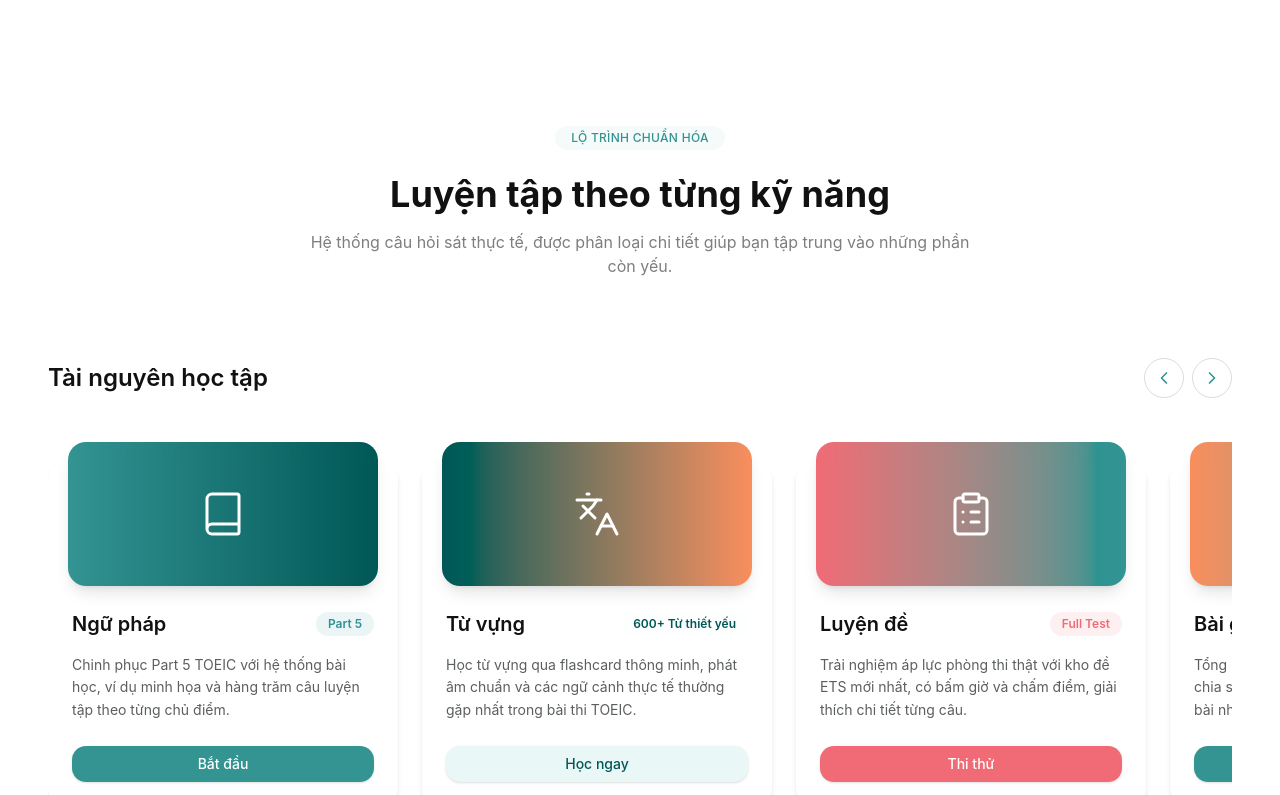
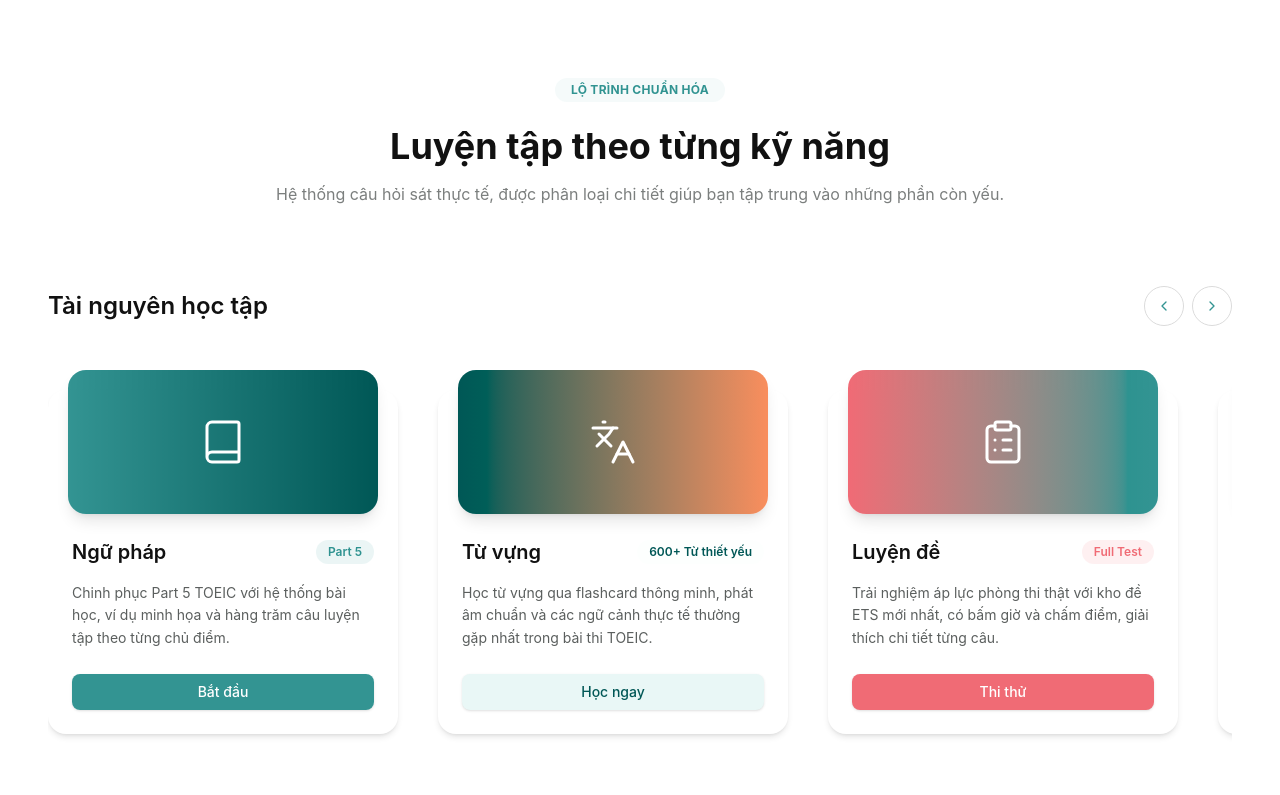
Before and after one commit to ThanhTuan208/QNATP_QANDA-Toeic-Project, a Next.js app: page / in a window 1280 px wide. Shown: the part 860-1655 px from the top of the page. Built offline with nearby package versions, Linux system fonts and the light colour scheme; no server answers.

Commit message:
feat(ui): Update Pratice cards section, responsive mobile/tablet mode

```diff
--- /dev/null
+++ b/src/features/landing/components/Sections/PracticeCardsSection/CardIcon.tsx
@@ -0,0 +1,147 @@
+function BookOpenIcon() {
+  return (
+    <svg
+      xmlns='http://www.w3.org/2000/svg'
+      width='48'
+      height='48'
+      viewBox='0 0 24 24'
+      fill='none'
+      stroke='currentColor'
+      strokeWidth='1.5'
+      strokeLinecap='round'
+      strokeLinejoin='round'
+      role='img'
+      aria-hidden='true'
+    >
+      <path d='M4 19.5v-15A2.5 2.5 0 0 1 6.5 2H19a1 1 0 0 1 1 1v18a1 1 0 0 1-1 1H6.5a1 1 0 0 1 0-5H20' />
+    </svg>
+  )
+}
+
+function LanguagesIcon() {
+  return (
+    <svg
+      xmlns='http://www.w3.org/2000/svg'
+      width='48'
+      height='48'
+      viewBox='0 0 24 24'
+      fill='none'
+      stroke='currentColor'
+      strokeWidth='1.5'
+      strokeLinecap='round'
+      strokeLinejoin='round'
+      role='img'
+      aria-hidden='true'
+    >
+      <path d='m5 8 6 6' />
+      <path d='m4 14 6-6 2-3' />
+      <path d='M2 5h12' />
+      <path d='M7 2h1' />
+      <path d='m22 22-5-10-5 10' />
+      <path d='M14 18h6' />
+    </svg>
+  )
+}
+
+function ClipboardListIcon() {
+  return (
+    <svg
+      xmlns='http://www.w3.org/2000/svg'
+      width='48'
+      height='48'
+      viewBox='0 0 24 24'
+      fill='none'
+      stroke='currentColor'
+      strokeWidth='1.5'
+      strokeLinecap='round'
+      strokeLinejoin='round'
+      role='img'
+      aria-hidden='true'
+    >
+      <rect x='8' y='2' width='8' height='4' rx='1' />
+      <path d='M16 4h2a2 2 0 0 1 2 2v14a2 2 0 0 1-2 2H6a2 2 0 0 1-2-2V6a2 2 0 0 1 2-2h2' />
+      <path d='M12 11h4' />
+      <path d='M12 16h4' />
+      <path d='M8 11h.01' />
+      <path d='M8 16h.01' />
+    </svg>
+  )
+}
+
+function VideoIcon() {
+  return (
+    <svg
+      xmlns='http://www.w3.org/2000/svg'
+      width='48'
+      height='48'
+      viewBox='0 0 24 24'
+      fill='none'
+      stroke='currentColor'
+      strokeWidth='1.5'
+      strokeLinecap='round'
+      strokeLinejoin='round'
+      role='img'
+      aria-hidden='true'
+    >
+      <rect x='2' y='4' width='20' height='16' rx='2' />
+      <path d='m10 9 5 3-5 3Z' />
+    </svg>
+  )
+}
+
+function HeadphonesIcon() {
+  return (
+    <svg
+      xmlns='http://www.w3.org/2000/svg'
+      width='48'
+      height='48'
+      viewBox='0 0 24 24'
+      fill='none'
+      stroke='currentColor'
+      strokeWidth='1.5'
+      strokeLinecap='round'
+      strokeLinejoin='round'
+      role='img'
+      aria-hidden='true'
+    >
+      <path d='M3 14h3a1 1 0 0 1 1 1v3a1 1 0 0 1-1 1H5a2 2 0 0 1-2-2v-3Zm0 0a9 9 0 0 1 18 0m0 0v3a2 2 0 0 1-2 2h-1a1 1 0 0 1-1-1v-3a1 1 0 0 1 1-1h3Z' />
+    </svg>
+  )
+}
+
+function FileTextIcon() {
+  return (
+    <svg
+      xmlns='http://www.w3.org/2000/svg'
+      width='48'
+      height='48'
+      viewBox='0 0 24 24'
+      fill='none'
+      stroke='currentColor'
+      strokeWidth='1.5'
+      strokeLinecap='round'
+      strokeLinejoin='round'
+      role='img'
+      aria-hidden='true'
+    >
+      <path d='M14 2H6a2 2 0 0 0-2 2v16a2 2 0 0 0 2 2h12a2 2 0 0 0 2-2V8Z' />
+      <path d='M14 2v6h6' />
+      <path d='M16 13H8' />
+      <path d='M16 17H8' />
+      <path d='M10 9H8' />
+    </svg>
+  )
+}
+
+const ICON_MAP: Record<string, React.ReactNode> = {
+  BookOpen: <BookOpenIcon />,
+  Languages: <LanguagesIcon />,
+  ClipboardList: <ClipboardListIcon />,
+  Video: <VideoIcon />,
+  Headphones: <HeadphonesIcon />,
+  FileText: <FileTextIcon />,
+}
+
+export function CardIcon({ name }: { name: string }) {
+  return <>{ICON_MAP[name] ?? null}</>
+}
--- a/src/features/landing/components/Sections/PracticeCardsSection/PracticeCardsSection.tsx
+++ b/src/features/landing/components/Sections/PracticeCardsSection/PracticeCardsSection.tsx
@@ -2,139 +2,8 @@
 
 import { ChevronLeft, ChevronRight } from 'lucide-react'
 import { Button } from '@/components/common/Button'
-
-const RESOURCE_CARDS = [
-  {
-    title: 'Ngữ pháp',
-    badge: 'Part 5',
-    badgeColor: 'bg-primary/10 text-primary',
-    description:
-      'Chinh phục Part 5 TOEIC với hệ thống bài học, ví dụ minh họa và hàng trăm câu luyện tập theo từng chủ điểm.',
-    gradient: 'from-primary to-green-dark',
-    icon: 'BookOpen',
-    buttonLabel: 'Bắt đầu',
-    buttonClass: 'bg-primary text-primary-foreground',
-  },
-  {
-    title: 'Từ vựng',
-    badge: '600+ Từ thiết yếu',
-    badgeColor: 'bg-secondary/10 text-secondary-foreground',
-    description:
-      'Học từ vựng qua flashcard thông minh, phát âm chuẩn và các ngữ cảnh thực tế thường gặp nhất trong bài thi TOEIC.',
-    gradient: 'from-green-dark to-safety-orange',
-    icon: 'Languages',
-    buttonLabel: 'Học ngay',
-    buttonClass: 'bg-secondary text-secondary-foreground',
-  },
-  {
-    title: 'Luyện đề',
-    badge: 'Full Test',
-    badgeColor: 'bg-error/10 text-error',
-    description:
-      'Trải nghiệm áp lực phòng thi thật với kho đề ETS mới nhất, có bấm giờ và chấm điểm, giải thích chi tiết từng câu.',
-    gradient: 'from-error to-primary',
-    icon: 'ClipboardList',
-    buttonLabel: 'Thi thử',
-    buttonClass: 'bg-error text-primary-foreground',
-  },
-  {
-    title: 'Bài giảng Video',
-    badge: 'Mẹo & Chiến thuật',
-    badgeColor: 'bg-warning/10 text-warning-foreground',
-    description:
-      'Tổng hợp các video bài giảng chất lượng cao, chia sẻ mẹo tránh bẫy và phương pháp làm bài nhanh từ các chuyên gia.',
-    gradient: 'from-safety-orange to-primary',
-    icon: 'Video',
-    buttonLabel: 'Xem ngay',
-    buttonClass: 'bg-primary text-primary-foreground',
-  },
-]
-
-function CardIcon({ name }: { name: string }) {
-  const icons: Record<string, React.ReactNode> = {
-    BookOpen: (
-      <svg
-        xmlns='http://www.w3.org/2000/svg'
-        width='48'
-        height='48'
-        viewBox='0 0 24 24'
-        fill='none'
-        stroke='currentColor'
-        strokeWidth='1.5'
-        strokeLinecap='round'
-        strokeLinejoin='round'
-        role='img'
-        aria-hidden='true'
-      >
-        <path d='M4 19.5v-15A2.5 2.5 0 0 1 6.5 2H19a1 1 0 0 1 1 1v18a1 1 0 0 1-1 1H6.5a1 1 0 0 1 0-5H20' />
-      </svg>
-    ),
-    Languages: (
-      <svg
-        xmlns='http://www.w3.org/2000/svg'
-        width='48'
-        height='48'
-        viewBox='0 0 24 24'
-        fill='none'
-        stroke='currentColor'
-        strokeWidth='1.5'
-        strokeLinecap='round'
-        strokeLinejoin='round'
-        role='img'
-        aria-hidden='true'
-      >
-        <path d='m5 8 6 6' />
-        <path d='m4 14 6-6 2-3' />
-        <path d='M2 5h12' />
-        <path d='M7 2h1' />
-        <path d='m22 22-5-10-5 10' />
-        <path d='M14 18h6' />
-      </svg>
-    ),
-    ClipboardList: (
-      <svg
-        xmlns='http://www.w3.org/2000/svg'
-        width='48'
-        height='48'
-        viewBox='0 0 24 24'
-        fill='none'
-        stroke='currentColor'
-        strokeWidth='1.5'
-        strokeLinecap='round'
-        strokeLinejoin='round'
-        role='img'
-        aria-hidden='true'
-      >
-        <rect x='8' y='2' width='8' height='4' rx='1' />
-        <path d='M16 4h2a2 2 0 0 1 2 2v14a2 2 0 0 1-2 2H6a2 2 0 0 1-2-2V6a2 2 0 0 1 2-2h2' />
-        <path d='M12 11h4' />
-        <path d='M12 16h4' />
-        <path d='M8 11h.01' />
-        <path d='M8 16h.01' />
-      </svg>
-    ),
-    Video: (
-      <svg
-        xmlns='http://www.w3.org/2000/svg'
-        width='48'
-        height='48'
-        viewBox='0 0 24 24'
-        fill='none'
-        stroke='currentColor'
-        strokeWidth='1.5'
-        strokeLinecap='round'
-        strokeLinejoin='round'
-        role='img'
-        aria-hidden='true'
-      >
-        <rect x='2' y='4' width='20' height='16' rx='2' />
-        <path d='m10 9 5 3-5 3Z' />
-      </svg>
-    ),
-  }
-
-  return <>{icons[name] ?? null}</>
-}
+import { resourceCard } from '@/features/landing/constants'
+import { CardIcon } from '@/features/landing/components/Sections/PracticeCardsSection/CardIcon'
 
 export function PracticeCardsSection() {
   const scrollContainer = (direction: 'left' | 'right') => {
@@ -148,57 +17,57 @@ export function PracticeCardsSection() {
   }
 
   return (
-    <div className='mb-20'>
-      <div className='flex items-center justify-between mb-8'>
-        <h3 className='text-2xl font-semibold text-foreground'>Tài nguyên học tập</h3>
-        <div className='flex gap-2'>
-          <button
-            type='button'
+    <div className='mb-16 md:mb-20'>
+      <div className='flex items-center justify-between mb-6 md:mb-8'>
+        <h3 className='text-xl font-semibold text-foreground md:text-2xl'>Tài nguyên học tập</h3>
+        <div className='hidden gap-2 sm:flex'>
+          <Button
+            buttonType='none'
             onClick={() => scrollContainer('left')}
             className='w-10 h-10 rounded-full border border-border flex items-center justify-center text-primary hover:bg-primary/5 transition-colors'
           >
             <ChevronLeft className='h-5 w-5' />
-          </button>
-          <button
-            type='button'
+          </Button>
+          <Button
+            buttonType='none'
             onClick={() => scrollContainer('right')}
             className='w-10 h-10 rounded-full border border-border flex items-center justify-center text-primary hover:bg-primary/5 transition-colors'
           >
             <ChevronRight className='h-5 w-5' />
-          </button>
+          </Button>
         </div>
       </div>
 
       <div
         id='resource-cards-scroll'
-        className='flex pt-8 gap-6 overflow-x-auto pb-8 scroll-smooth'
+        className='flex gap-6 overflow-x-auto pb-8 scroll-smooth lg:gap-10 md:pt-8'
         style={{ scrollbarWidth: 'none', msOverflowStyle: 'none' }}
       >
-        {RESOURCE_CARDS.map((card) => (
+        {resourceCard.map((card) => (
           <div
             key={card.title}
-            className='relative flex min-w-[350px] flex-col rounded-2xl bg-card text-card-foreground shadow-md transition-all duration-300 hover:-translate-y-1 hover:shadow-xl'
+            className='relative flex min-w-55 flex-col rounded-2xl bg-card text-card-foreground shadow-md transition-all duration-300 hover:-translate-y-1 hover:shadow-xl mt-5 lg:mt-0 sm:min-w-65 md:min-w-75 lg:min-w-87.5'
           >
             <div
-              className={`relative mx-5 -mt-5 flex h-36 items-center justify-center overflow-hidden rounded-2xl bg-gradient-to-r ${card.gradient} text-white shadow-lg`}
+              className={`relative mx-4 -mt-4 flex h-28 items-center justify-center overflow-hidden rounded-2xl bg-linear-to-r ${card.gradient} text-white shadow-lg md:mx-5 md:-mt-5 md:h-36`}
             >
               <CardIcon name={card.icon} />
             </div>
 
-            <div className='flex flex-1 flex-col p-6'>
+            <div className='flex flex-1 flex-col p-4 md:p-6'>
               <div className='flex items-center justify-between'>
-                <h4 className='text-xl font-semibold'>{card.title}</h4>
-                <span className={`rounded-full ${card.badgeColor} px-3 py-1 text-xs font-semibold`}>
+                <h4 className='text-lg font-semibold md:text-xl'>{card.title}</h4>
+                <span className={`rounded-full ${card.badgeColor} px-2 py-0.5 text-[11px] font-semibold md:px-3 md:py-1 md:text-xs`}>
                   {card.badge}
                 </span>
               </div>
-              <p className='mt-4 flex-1 text-sm text-muted-foreground leading-relaxed'>
+              <p className='mt-3 text-sm text-muted-foreground leading-relaxed md:mt-4 line-clamp-3 md:line-clamp-none md:flex-1'>
                 {card.description}
               </p>
             </div>
 
-            <div className='px-6 pb-6'>
-              <Button className={`w-full rounded-xl ${card.buttonClass} py-3 hover:opacity-90`}>
+            <div className='px-4 pb-4 md:px-6 md:pb-6'>
+              <Button className={`w-full rounded-2xl-md ${card.buttonClass} py-3 hover:opacity-90`}>
                 {card.buttonLabel}
               </Button>
             </div>
--- a/src/features/landing/components/ToeicLanding/ToeicLanding.tsx
+++ b/src/features/landing/components/ToeicLanding/ToeicLanding.tsx
@@ -12,16 +12,16 @@ export default function TOEICLanding() {
     <main className='bg-background text-foreground'>
       <HeroSection />
 
-      <section className='py-32 bg-card'>
-        <div className='max-w-7xl mx-auto px-12'>
+      <section className='py-10 md:py-20 bg-card'>
+        <div className='max-w-7xl mx-auto px-4 lg:px-12'>
           <div className='text-center mb-20'>
-            <div className='inline-flex items-center gap-2 px-4 py-1 rounded-full bg-primary/5 text-primary mb-6 text-xs font-medium tracking-wide'>
+            <div className='inline-flex items-center gap-2 px-4 py-1 rounded-full bg-primary/5 text-primary mb-6 text-xs font-bold tracking-wide'>
               LỘ TRÌNH CHUẨN HÓA
             </div>
             <h2 className='text-3xl lg:text-4xl font-bold text-foreground mb-4'>
               Luyện tập theo từng kỹ năng
             </h2>
-            <p className='text-base text-muted-foreground max-w-2xl mx-auto opacity-80'>
+            <p className='text-base text-muted-foreground max-w-3xl mx-auto opacity-80'>
               Hệ thống câu hỏi sát thực tế, được phân loại chi tiết giúp bạn tập trung vào những
               phần còn yếu.
             </p>
--- a/src/features/landing/constants.ts
+++ b/src/features/landing/constants.ts
@@ -111,3 +111,72 @@ export const QUIZ_DATA = {
   explanation:
     'Dấu hiệu \u201cbefore the meeting\u201d chỉ hành động đã hoàn tất trong quá khứ \u2192 Past Simple.',
 } as const
+
+export const resourceCard = [
+  {
+    title: 'Ngữ pháp',
+    badge: 'Part 5',
+    badgeColor: 'bg-primary/10 text-primary',
+    description:
+      'Chinh phục Part 5 TOEIC với hệ thống bài học, ví dụ minh họa và hàng trăm câu luyện tập theo từng chủ điểm.',
+    gradient: 'from-primary to-green-dark',
+    icon: 'BookOpen',
+    buttonLabel: 'Bắt đầu',
+    buttonClass: 'bg-primary hover:bg-green-teal-60 text-primary-foreground',
+  },
+  {
+    title: 'Từ vựng',
+    badge: '600+ Từ thiết yếu',
+    badgeColor: 'bg-secondary/10 text-secondary-foreground',
+    description:
+      'Học từ vựng qua flashcard thông minh, phát âm chuẩn và các ngữ cảnh thực tế thường gặp nhất trong bài thi TOEIC.',
+    gradient: 'from-green-dark to-safety-orange',
+    icon: 'Languages',
+    buttonLabel: 'Học ngay',
+    buttonClass: 'bg-secondary hover:bg-leaf text-secondary-foreground',
+  },
+  {
+    title: 'Luyện đề',
+    badge: 'Full Test',
+    badgeColor: 'bg-error/10 text-error',
+    description:
+      'Trải nghiệm áp lực phòng thi thật với kho đề ETS mới nhất, có bấm giờ và chấm điểm, giải thích chi tiết từng câu.',
+    gradient: 'from-error to-primary',
+    icon: 'ClipboardList',
+    buttonLabel: 'Thi thử',
+    buttonClass: 'bg-error hover:bg-error-hover text-primary-foreground',
+  },
+  {
+    title: 'Video',
+    badge: 'Mẹo & Chiến thuật',
+    badgeColor: 'bg-warning/10 text-warning-foreground',
+    description:
+      'Tổng hợp các video bài giảng chất lượng cao, chia sẻ mẹo tránh bẫy và phương pháp làm bài nhanh từ các chuyên gia.',
+    gradient: 'from-safety-orange to-primary',
+    icon: 'Video',
+    buttonLabel: 'Xem ngay',
+    buttonClass: 'bg-primary text-primary-foreground',
+  },
+  {
+    title: 'Luyện nghe',
+    badge: 'Parts 1 - 4',
+    badgeColor: 'bg-accent text-accent-foreground',
+    description:
+      'Cải thiện kỹ năng nghe với các bài hội thoại, tin nhắn và câu hỏi tình huống thực tế bám sát cấu trúc đề thi.',
+    gradient: 'from-blue-500 to-cyan-500',
+    icon: 'Headphones',
+    buttonLabel: 'Luyện ngay',
+    buttonClass: 'bg-accent text-accent-foreground',
+  },
+  {
+    title: 'Đọc hiểu',
+    badge: 'Parts 6 - 7',
+    badgeColor: 'bg-emerald-500/10 text-emerald-600',
+    description:
+      'Làm chủ kỹ năng đọc với các đoạn văn, thư tín và bài báo học thuật, kèm phân tích chi tiết từng dạng câu hỏi.',
+    gradient: 'from-emerald-500 to-teal-500',
+    icon: 'FileText',
+    buttonLabel: 'Đọc ngay',
+    buttonClass: 'bg-emerald-600 text-white',
+  },
+]
```
